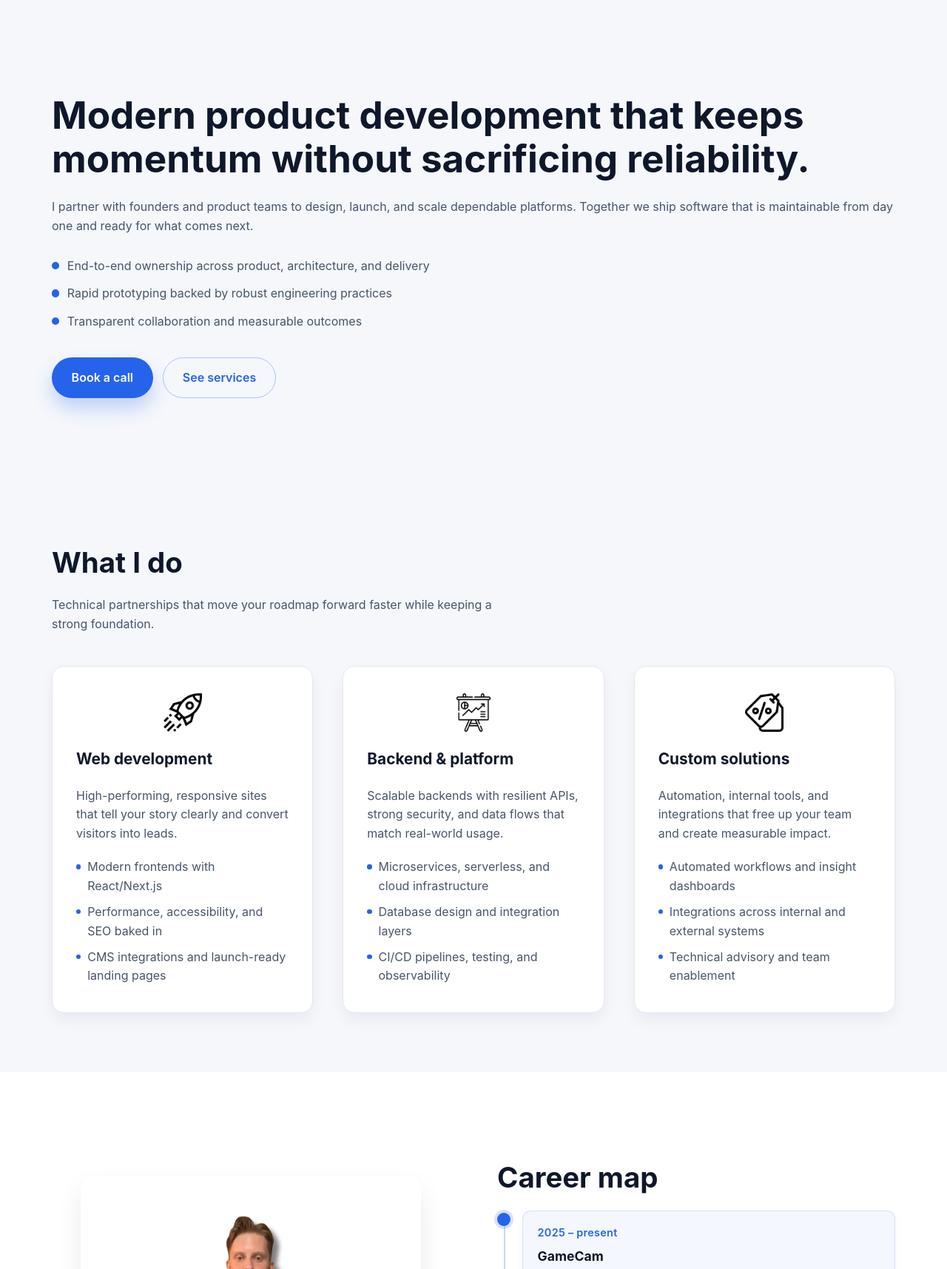
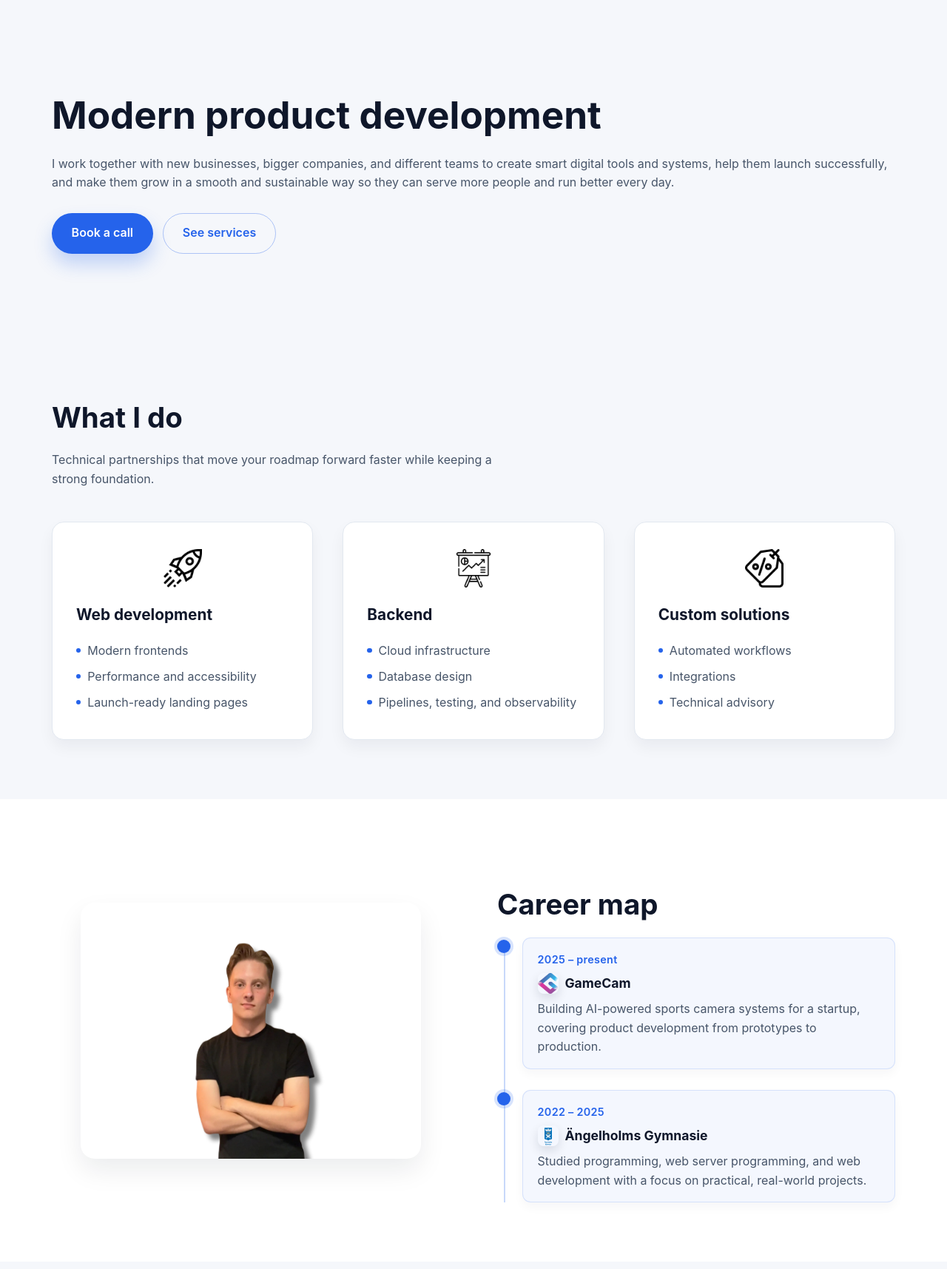
Before and after one commit to emrikrellmar/emrikdev.se, a plain HTML site: page index.html in a window 1280 px wide. Shown: the part 80-1795 px from the top of the page at 74% size. Drawn offline with Linux system fonts and the light colour scheme.

Commit message:
Update UI

```diff
--- a/assets/css/main.css
+++ b/assets/css/main.css
@@ -453,6 +453,27 @@ main {
     color: var(--muted);
 }
 
+
+.timeline-title {
+    display: flex;
+    align-items: center;
+    gap: 0.65rem;
+}
+
+.timeline-title a {
+    display: inline-flex;
+    align-items: center;
+    gap: 0.55rem;
+    color: inherit;
+}
+
+.timeline-icon {
+    width: 28px;
+    height: 28px;
+    border-radius: 8px;
+    box-shadow: 0 6px 14px rgba(15, 23, 42, 0.12);
+}
+
 .about-highlights {
     margin: 2rem 0 0 0;
     padding: 0;
@@ -487,7 +508,43 @@ main {
 
 .contact-intro {
     display: grid;
-    gap: 1.25rem;
+    gap: 1.5rem;
+}
+
+.contact-actions {
+    display: grid;
+    grid-template-columns: repeat(auto-fit, minmax(220px, 1fr));
+    gap: 1rem;
+}
+
+.contact-card {
+    background: var(--surface);
+    border: 1px solid var(--border);
+    border-radius: calc(var(--radius) * 0.9);
+    padding: 1.5rem;
+    box-shadow: var(--shadow-subtle);
+    display: grid;
+    gap: 0.75rem;
+    text-align: left;
+}
+
+.contact-card img {
+    width: 36px;
+    height: 36px;
+}
+
+.contact-card h3 {
+    margin: 0;
+    font-size: 1.1rem;
+}
+
+.contact-card p {
+    margin: 0;
+    color: var(--muted);
+}
+
+.contact-card .button {
+    justify-content: center;
 }
 
 .contact-direct {
--- a/index.html
+++ b/index.html
@@ -27,13 +27,8 @@
         <section id="home" class="hero">
             <div class="container hero-grid">
                 <div class="hero-copy">
-                    <h1>Modern product development that keeps momentum without sacrificing reliability.</h1>
-                    <p>I partner with founders and product teams to design, launch, and scale dependable platforms. Together we ship software that is maintainable from day one and ready for what comes next.</p>
-                    <ul class="hero-highlights">
-                        <li>End-to-end ownership across product, architecture, and delivery</li>
-                        <li>Rapid prototyping backed by robust engineering practices</li>
-                        <li>Transparent collaboration and measurable outcomes</li>
-                    </ul>
+                    <h1>Modern product development</h1>
+                    <p>I work together with new businesses, bigger companies, and different teams to create smart digital tools and systems, help them launch successfully, and make them grow in a smooth and sustainable way so they can serve more people and run better every day.</p>
                     <div class="hero-actions">
                         <a class="button primary" href="https://calendar.app.google/JtenauiNAUfM5f9z8" target="_blank" rel="noopener">Book a call</a>
                         <a class="button secondary" href="#services">See services</a>
@@ -50,31 +45,28 @@
                     <article class="feature-card">
                         <img class="feature-icon" src="assets/images/rocket.png" alt="Web development icon">
                         <h3>Web development</h3>
-                        <p>High-performing, responsive sites that tell your story clearly and convert visitors into leads.</p>
                         <ul class="feature-list">
-                            <li>Modern frontends with React/Next.js</li>
-                            <li>Performance, accessibility, and SEO baked in</li>
-                            <li>CMS integrations and launch-ready landing pages</li>
+                            <li>Modern frontends</li>
+                            <li>Performance and accessibility</li>
+                            <li>Launch-ready landing pages</li>
                         </ul>
                     </article>
                     <article class="feature-card">
                         <img class="feature-icon" src="assets/images/stats.png" alt="Backend icon">
-                        <h3>Backend &amp; platform</h3>
-                        <p>Scalable backends with resilient APIs, strong security, and data flows that match real-world usage.</p>
+                        <h3>Backend</h3>
                         <ul class="feature-list">
-                            <li>Microservices, serverless, and cloud infrastructure</li>
-                            <li>Database design and integration layers</li>
-                            <li>CI/CD pipelines, testing, and observability</li>
+                            <li>Cloud infrastructure</li>
+                            <li>Database design</li>
+                            <li>Pipelines, testing, and observability</li>
                         </ul>
                     </article>
                     <article class="feature-card">
                         <img class="feature-icon" src="assets/images/pricetag.png" alt="Custom solutions icon">
                         <h3>Custom solutions</h3>
-                        <p>Automation, internal tools, and integrations that free up your team and create measurable impact.</p>
                         <ul class="feature-list">
-                            <li>Automated workflows and insight dashboards</li>
-                            <li>Integrations across internal and external systems</li>
-                            <li>Technical advisory and team enablement</li>
+                            <li>Automated workflows</li>
+                            <li>Integrations</li>
+                            <li>Technical advisory</li>
                         </ul>
                     </article>
                 </div>
@@ -95,7 +87,7 @@
                                 <div class="timeline-badge" aria-hidden="true"></div>
                                 <div class="timeline-content">
                                     <span class="timeline-period">2025 – present</span>
-                                    <h4><a href="https://www.gamecam.se/" target="_blank" rel="noopener">GameCam</a></h4>
+                                    <h4 class="timeline-title"><a href="https://www.gamecam.se/" target="_blank" rel="noopener"><img class="timeline-icon" src="assets/images/gamecamicon.png" alt=""><span>GameCam</span></a></h4>
                                     <p>Building AI-powered sports camera systems for a startup, covering product development from prototypes to production.</p>
                                 </div>
                             </li>
@@ -103,7 +95,7 @@
                                 <div class="timeline-badge" aria-hidden="true"></div>
                                 <div class="timeline-content">
                                     <span class="timeline-period">2022 – 2025</span>
-                                    <h4><a href="https://gymnasieskola.engelholm.se/vara-program/hogskoleforberedande/teknikprogrammet.html" target="_blank" rel="noopener">&Auml;ngelholms Gymnasie</a></h4>
+                                    <h4 class="timeline-title"><a href="https://gymnasieskola.engelholm.se/vara-program/hogskoleforberedande/teknikprogrammet.html" target="_blank" rel="noopener"><img class="timeline-icon" src="assets/images/ängelholmskommun.png" alt="&Auml;ngelholms logo"><span>&Auml;ngelholms Gymnasie</span></a></h4>
                                     <p>Studied programming, web server programming, and web development with a focus on practical, real-world projects.</p>
                                 </div>
                             </li>
@@ -117,7 +109,7 @@
             <div class="container contact-grid">
                 <div class="contact-intro">
                     <h2>Would you like to connect?</h2>
-                    <p class="section-lead">Send a message and I’ll get back within one business day. We’ll begin with a quick call to understand your goals and next steps.</p>
+                    <p class="section-lead">Send me a message and I’ll reply within one business day. Start with explaining your idea for me and tell me what you want to achieve, and then we could book a meeting where I’ll explain the next steps so you know exactly what will happen.</p>
                 </div>
                 <form class="contact-form" id="contact-form" method="post">
                     <label>
```
Also changed, not shown: assets/images/gamecamicon.png (added), assets/images/ängelholmskommun.png (added).
